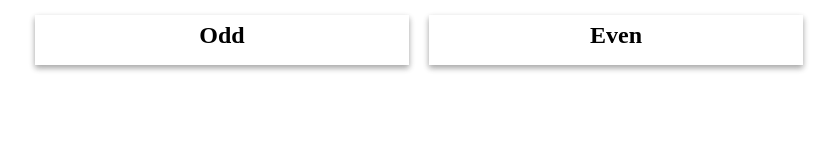
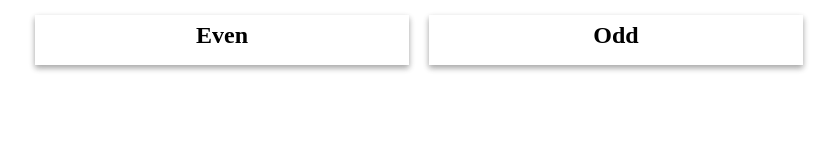
Before and after one commit to oleg9952/assignments, an Angular app: page / in a window 1280 px wide. Shown: the top 160 px of the page, without its empty margins (221-1058 px from the left). Built offline with nearby package versions, Linux system fonts and the light colour scheme.

Commit message:
issue - fix

```diff
--- a/src/app/Components/even/even.component.html
+++ b/src/app/Components/even/even.component.html
@@ -1,9 +1 @@
-<div class="even">
-    <h2>Even</h2>
-    <div class="even__body">
-        <div class="even__item"
-            *ngFor="let number of getEven(numbers)"
-            @popUp
-        >{{ number }}</div>
-    </div>
-</div>
+<div class="even__item" @popUp>{{ numEven }}</div>
--- a/src/app/Components/even/even.component.scss
+++ b/src/app/Components/even/even.component.scss
@@ -1,20 +1,4 @@
-@use '../../Utils/fonts.scss' as fonts;
-
-.even {
-    box-shadow: 0 3px 6px rgba(0,0,0,0.16), 0 3px 6px rgba(0,0,0,0.23);
-    padding: 8px;
-    h2 {
-        text-align: center;
-        font-size: 24px;
-        font-weight: bold;
-        margin-bottom: 10px;
-    }
-    &__body {
-        display: grid;
-        grid-template-columns: repeat(6, 1fr);
-        grid-gap: 10px;
-    }
-    &__item {
+.even__item {
     background-color: #a9c7ff;
     display: flex;
     justify-content: center;
@@ -24,4 +8,3 @@
     font-size: 18px;
     color: #fff;
 }
-}
--- a/src/app/Components/even/even.component.ts
+++ b/src/app/Components/even/even.component.ts
@@ -11,14 +11,10 @@ import { numberItem } from 'src/app/Utils/animations';
   ]
 })
 export class EvenComponent implements OnInit {
-  @Input() numbers: Array<number>;
+  @Input() numEven: number;
 
   constructor() { }
 
   ngOnInit(): void {
   }
-
-  getEven(data: Array<number>): Array<number> {
-    return data.filter((num: number) => num % 2 === 0);
-  }
 }
--- a/src/app/Components/odd/odd.component.html
+++ b/src/app/Components/odd/odd.component.html
@@ -1,9 +1 @@
-<div class="odd">
-    <h2>Odd</h2>
-    <div class="odd__body">
-        <div class="odd__item"
-            *ngFor="let number of getOdd(numbers)"
-            @popUp
-        >{{ number }}</div>
-    </div>
-</div>
+<div class="odd__item" @popUp>{{ numOdd }}</div>
--- a/src/app/Components/odd/odd.component.scss
+++ b/src/app/Components/odd/odd.component.scss
@@ -1,20 +1,4 @@
-@use '../../Utils/fonts.scss' as fonts;
-
-.odd {
-    box-shadow: 0 3px 6px rgba(0,0,0,0.16), 0 3px 6px rgba(0,0,0,0.23);
-    padding: 8px;
-    h2 {
-        text-align: center;
-        font-size: 24px;
-        font-weight: bold;
-        margin-bottom: 10px;
-    }
-    &__body {
-        display: grid;
-        grid-template-columns: repeat(6, 1fr);
-        grid-gap: 10px;
-    }
-    &__item {
+.odd__item {
     background-color: #ff934a;
     display: flex;
     justify-content: center;
@@ -24,4 +8,3 @@
     font-size: 18px;
     color: #fff;
 }
-}
--- a/src/app/Components/odd/odd.component.ts
+++ b/src/app/Components/odd/odd.component.ts
@@ -10,15 +10,10 @@ import { numberItem } from 'src/app/Utils/animations';
   ]
 })
 export class OddComponent implements OnInit {
-  @Input() numbers: Array<number>;
-
+  @Input() numOdd: number;
 
   constructor() { }
 
   ngOnInit(): void {
   }
-
-  getOdd(data: Array<number>): Array<number> {
-    return data.filter((num: number) => num % 2 !== 0);
-  }
 }
--- a/src/app/app.component.html
+++ b/src/app/app.component.html
@@ -1,15 +1,25 @@
 <div class="wrapper">
     <div class="output__holder">
-        <app-odd
-            [numbers]="numbers"
-        ></app-odd>
+        <div class="even">
+            <h2>Even</h2>
+            <div class="even__body">
+                <app-odd
+                    *ngFor="let odd of getOdd(numbers)"
+                    [numOdd]="odd"
+                ></app-odd>
+            </div>
+        </div>
 
-
-        <app-even
-            [numbers]="numbers"
-        ></app-even>
+        <div class="odd">
+            <h2>Odd</h2>
+            <div class="odd__body">
+                <app-even
+                    *ngFor="let even of getEven(numbers)"
+                    [numEven]="even"
+                ></app-even>
+            </div>
+        </div>
     </div>
-
 
     <app-controls
         (payload)="addNumber($event)"
--- a/src/app/app.component.scss
+++ b/src/app/app.component.scss
@@ -9,3 +9,19 @@
         grid-column-gap: 20px;
     }
 }
+
+.odd, .even {
+    box-shadow: 0 3px 6px rgba(0,0,0,0.16), 0 3px 6px rgba(0,0,0,0.23);
+    padding: 8px;
+    h2 {
+        text-align: center;
+        font-size: 24px;
+        font-weight: bold;
+        margin-bottom: 10px;
+    }
+    &__body {
+        display: grid;
+        grid-template-columns: repeat(6, 1fr);
+        grid-gap: 10px;
+    }
+}
--- a/src/app/app.component.ts
+++ b/src/app/app.component.ts
@@ -11,4 +11,12 @@ export class AppComponent {
   addNumber(num: number) {
     this.numbers.push(num);
   }
+
+  getEven(data: Array<number>): Array<number> {
+    return data.filter((num: number) => num % 2 === 0);
+  }
+
+  getOdd(data: Array<number>): Array<number> {
+    return data.filter((num: number) => num % 2 !== 0);
+  }
 }
```
Lines whose indentation alone changed are shown as unchanged.
